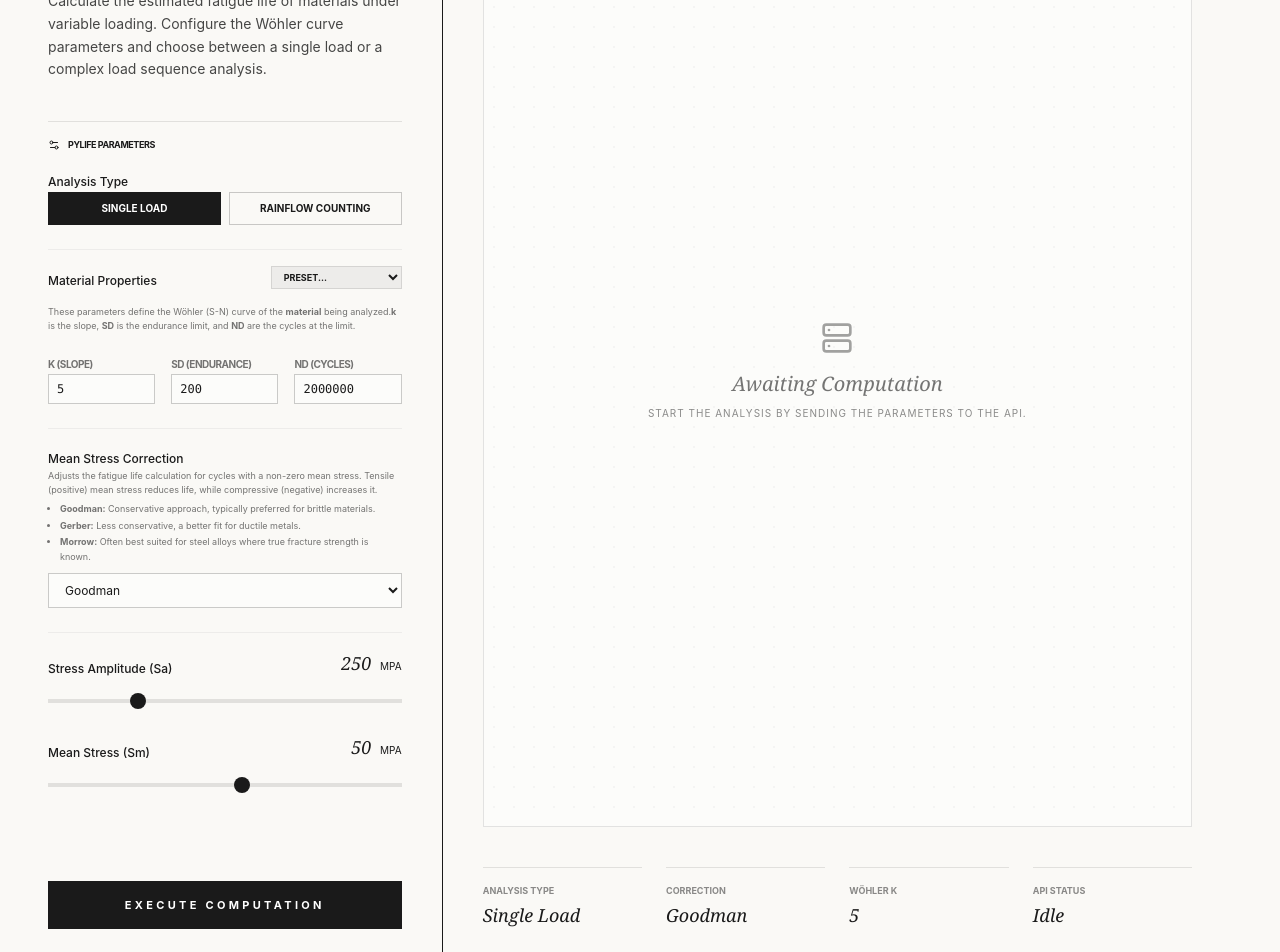
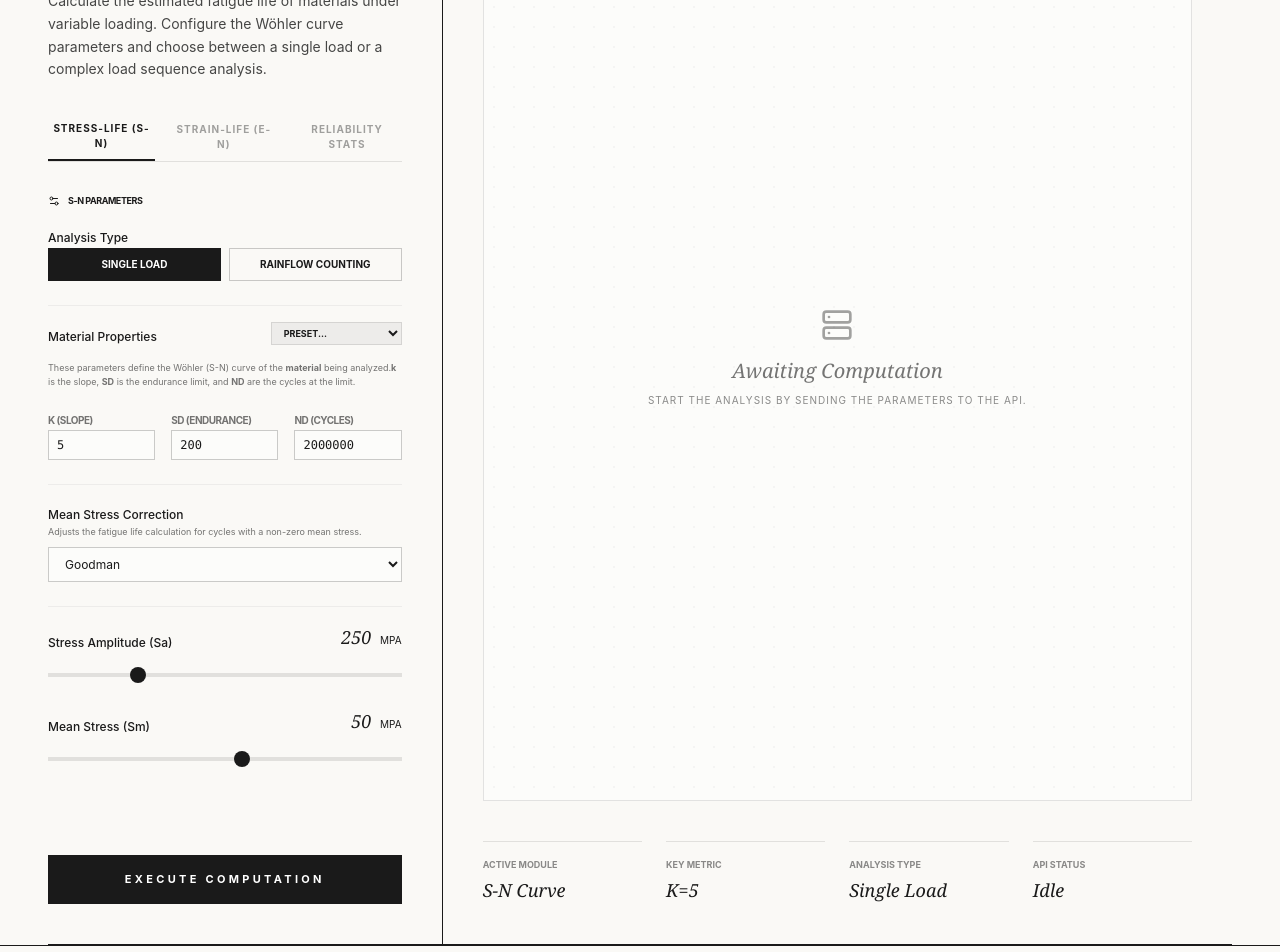
Before and after one commit to Gibraltar1974/pylife, a Next.js app: page / in a window 1280 px wide. Shown: the part 300-1252 px from the top of the page. Built offline with nearby package versions, Linux system fonts and the light colour scheme.

Commit message:
feat: Add state for fatigue module selection
Introduces state variables for selecting between stress-life, strain-life, and reliability fatigue analysis modules. This enables users to switch between different analysis types.

```diff
--- a/app/page.tsx
+++ b/app/page.tsx
@@ -34,6 +34,8 @@ const CustomTooltip = ({ active, payload, label }: any) => {
 };
 
 export default function PyLifeDashboard() {
+  const [fatigueModule, setFatigueModule] = useState<'stress_life'|'strain_life'|'reliability'>('stress_life');
+  // S-N State
   const [stressAmplitude, setStressAmplitude] = useState(250);
   const [meanStress, setMeanStress] = useState(50);
   const [k1, setK1] = useState(5.0);
@@ -42,6 +44,21 @@ export default function PyLifeDashboard() {
   const [correction, setCorrection] = useState('goodman');
   const [analysisType, setAnalysisType] = useState('single_load');
   const [loadSequence, setLoadSequence] = useState('100, 200, -50, 250, -100, 50');
+
+  // Strain-Life State
+  const [kPrime, setKPrime] = useState(1200);
+  const [nPrime, setNPrime] = useState(0.15);
+  const [sigmaF, setSigmaF] = useState(1000);
+  const [bExp, setBExp] = useState(-0.08);
+  const [epsilonF, setEpsilonF] = useState(0.5);
+  const [cExp, setCExp] = useState(-0.6);
+  const [kt, setKt] = useState(2.5); // Notch factor
+
+  // Reliability State
+  const [weibullBeta, setWeibullBeta] = useState(2.5);
+  const [weibullEta, setWeibullEta] = useState(100000);
+  const [targetReliability, setTargetReliability] = useState(0.95);
+
   const [loading, setLoading] = useState(false);
   const [viewMode, setViewMode] = useState<'result'|'chart'>('result');
   const [result, setResult] = useState<null | { status: string; estimated_life_cycles?: number }>(null);
@@ -104,19 +121,34 @@ export default function PyLifeDashboard() {
 
     try {
       const payload: any = {
+        fatigue_module: fatigueModule,
         analysis_type: analysisType,
-        material_k1: k1,
-        material_nd: nd,
-        material_sd: sd,
-        correction_method: correction
       };
 
+      if (fatigueModule === 'stress_life') {
+        payload.material_k1 = k1;
+        payload.material_nd = nd;
+        payload.material_sd = sd;
+        payload.correction_method = correction;
         if (analysisType === 'single_load') {
           payload.stress_amplitude = stressAmplitude;
           payload.mean_stress = meanStress;
         } else {
           const parsedSequence = loadSequence.split(',').map(s => Number(s.trim())).filter(n => !isNaN(n));
           payload.load_sequence = parsedSequence;
+        }
+      } else if (fatigueModule === 'strain_life') {
+        payload.k_prime = kPrime;
+        payload.n_prime = nPrime;
+        payload.sigma_f = sigmaF;
+        payload.b_exp = bExp;
+        payload.epsilon_f = epsilonF;
+        payload.c_exp = cExp;
+        payload.notch_kt = kt;
+      } else if (fatigueModule === 'reliability') {
+        payload.weibull_beta = weibullBeta;
+        payload.weibull_eta = weibullEta;
+        payload.target_reliability = targetReliability;
       }
 
       const response = await fetch('/api/hf-compute', {
@@ -201,14 +233,21 @@ export default function PyLifeDashboard() {
 
             <form onSubmit={handleSimulate} className="space-y-6 flex-1 flex flex-col">
 
+              <div className="flex border-b border-black/10 gap-4">
+                <button type="button" onClick={() => setFatigueModule('stress_life')} className={`pb-2 text-[10px] uppercase font-bold tracking-widest ${fatigueModule === 'stress_life' ? 'border-b-2 border-[#1A1A1A] opacity-100' : 'opacity-40 hover:opacity-100'}`}>Stress-Life (S-N)</button>
+                <button type="button" onClick={() => setFatigueModule('strain_life')} className={`pb-2 text-[10px] uppercase font-bold tracking-widest ${fatigueModule === 'strain_life' ? 'border-b-2 border-[#1A1A1A] opacity-100' : 'opacity-40 hover:opacity-100'}`}>Strain-Life (ε-N)</button>
+                <button type="button" onClick={() => setFatigueModule('reliability')} className={`pb-2 text-[10px] uppercase font-bold tracking-widest ${fatigueModule === 'reliability' ? 'border-b-2 border-[#1A1A1A] opacity-100' : 'opacity-40 hover:opacity-100'}`}>Reliability STATS</button>
+              </div>
+
               {/* Parameters */}
-              <div className="group border-t border-black/10 pt-4">
+              <div className="group pt-2">
                 <label className="block text-[9px] uppercase tracking-tighter font-bold mb-3 flex items-center gap-2">
-                  <Settings2 className="w-3 h-3" /> PyLife Parameters
+                  <Settings2 className="w-3 h-3" /> {fatigueModule === 'stress_life' ? 'S-N Parameters' : fatigueModule === 'strain_life' ? 'Local Strain parameters' : 'Weibull & Stats'}
                 </label>
 
                 <div className="space-y-6 mt-4">
-
+                  {fatigueModule === 'stress_life' && (
+                    <>
                       {/* Analysis Type */}
                       <div className="space-y-2">
                         <label className="text-xs font-medium">Analysis Type</label>
@@ -279,12 +318,7 @@ export default function PyLifeDashboard() {
                       <div className="space-y-2 border-t border-black/5 pt-4">
                         <label className="text-xs font-medium">Mean Stress Correction</label>
                         <div className="text-[9px] opacity-60 mb-2 leading-relaxed">
-                      <p className="mb-1">Adjusts the fatigue life calculation for cycles with a non-zero mean stress. Tensile (positive) mean stress reduces life, while compressive (negative) increases it.</p>
-                      <ul className="list-disc pl-3 mt-1 space-y-0.5">
-                        <li><b>Goodman:</b> Conservative approach, typically preferred for brittle materials.</li>
-                        <li><b>Gerber:</b> Less conservative, a better fit for ductile metals.</li>
-                        <li><b>Morrow:</b> Often best suited for steel alloys where true fracture strength is known.</li>
-                      </ul>
+                          <p className="mb-1">Adjusts the fatigue life calculation for cycles with a non-zero mean stress.</p>
                         </div>
                         <select
                           value={correction}
@@ -329,9 +363,6 @@ export default function PyLifeDashboard() {
                             <div className="flex justify-between items-end">
                               <label className="text-xs font-medium">Load Sequence (Peaks and Valleys)</label>
                             </div>
-                        <p className="text-[9px] opacity-60 mb-2 leading-relaxed">
-                          Enter the sequence of turning points (maximum and minimum stresses) from your load history. Rainflow algorithm only needs the extreme points (peaks/valleys) to extract the full stress cycles, not their duration in time.
-                        </p>
                             <textarea
                               value={loadSequence}
                               onChange={(e) => setLoadSequence(e.target.value)}
@@ -341,6 +372,82 @@ export default function PyLifeDashboard() {
                           </div>
                         )}
                       </div>
+                    </>
+                  )}
+
+                  {fatigueModule === 'strain_life' && (
+                    <div className="space-y-4">
+                      <p className="text-[9px] opacity-60 mt-1 leading-relaxed">
+                        Local Strain Approach. Configure Ramberg-Osgood and Manson-Coffin-Basquin parameters.
+                      </p>
+                      <div className="grid grid-cols-2 gap-4">
+                        <div className="space-y-1">
+                          <label className="text-[10px] uppercase tracking-tighter font-bold opacity-60">K' (Strength Coeff)</label>
+                          <input type="number" step="10" value={kPrime} onChange={e => setKPrime(Number(e.target.value))} className="w-full bg-white/50 border border-black/20 px-2 py-1.5 text-xs outline-none focus:border-[#1A1A1A] font-mono"/>
+                        </div>
+                        <div className="space-y-1">
+                          <label className="text-[10px] uppercase tracking-tighter font-bold opacity-60">n' (Hardening Exp)</label>
+                          <input type="number" step="0.01" value={nPrime} onChange={e => setNPrime(Number(e.target.value))} className="w-full bg-white/50 border border-black/20 px-2 py-1.5 text-xs outline-none focus:border-[#1A1A1A] font-mono"/>
+                        </div>
+                        <div className="space-y-1">
+                          <label className="text-[10px] uppercase tracking-tighter font-bold opacity-60">σ'f (Fatigue Strength)</label>
+                          <input type="number" step="10" value={sigmaF} onChange={e => setSigmaF(Number(e.target.value))} className="w-full bg-white/50 border border-black/20 px-2 py-1.5 text-xs outline-none focus:border-[#1A1A1A] font-mono"/>
+                        </div>
+                        <div className="space-y-1">
+                          <label className="text-[10px] uppercase tracking-tighter font-bold opacity-60">b (Strength Exp)</label>
+                          <input type="number" step="0.01" value={bExp} onChange={e => setBExp(Number(e.target.value))} className="w-full bg-white/50 border border-black/20 px-2 py-1.5 text-xs outline-none focus:border-[#1A1A1A] font-mono"/>
+                        </div>
+                        <div className="space-y-1">
+                          <label className="text-[10px] uppercase tracking-tighter font-bold opacity-60">ε'f (Ductility)</label>
+                          <input type="number" step="0.05" value={epsilonF} onChange={e => setEpsilonF(Number(e.target.value))} className="w-full bg-white/50 border border-black/20 px-2 py-1.5 text-xs outline-none focus:border-[#1A1A1A] font-mono"/>
+                        </div>
+                        <div className="space-y-1">
+                          <label className="text-[10px] uppercase tracking-tighter font-bold opacity-60">c (Ductility Exp)</label>
+                          <input type="number" step="0.01" value={cExp} onChange={e => setCExp(Number(e.target.value))} className="w-full bg-white/50 border border-black/20 px-2 py-1.5 text-xs outline-none focus:border-[#1A1A1A] font-mono"/>
+                        </div>
+                      </div>
+
+                      <div className="border-t border-black/5 pt-4 mt-4 space-y-2">
+                         <div className="flex justify-between items-end">
+                            <label className="text-xs font-medium">Notch Factor (Kt)</label>
+                            <span className="font-serif italic text-lg">{kt}</span>
+                         </div>
+                         <input
+                            type="range" min="1.0" max="5.0" step="0.1" value={kt} onChange={(e) => setKt(Number(e.target.value))}
+                            className="w-full h-1 bg-black/10 appearance-none outline-none [&::-webkit-slider-thumb]:appearance-none [&::-webkit-slider-thumb]:w-4 [&::-webkit-slider-thumb]:h-4 [&::-webkit-slider-thumb]:bg-[#1A1A1A] [&::-webkit-slider-thumb]:rounded-full cursor-pointer"
+                         />
+                      </div>
+                    </div>
+                  )}
+
+                  {fatigueModule === 'reliability' && (
+                    <div className="space-y-4">
+                      <p className="text-[9px] opacity-60 mt-1 leading-relaxed">
+                        Assess fatigue failure probability and survival rates using Weibull distribution.
+                      </p>
+                      <div className="grid grid-cols-2 gap-4">
+                        <div className="space-y-1">
+                          <label className="text-[10px] uppercase tracking-tighter font-bold opacity-60">Weibull Shape (β)</label>
+                          <input type="number" step="0.1" value={weibullBeta} onChange={e => setWeibullBeta(Number(e.target.value))} className="w-full bg-white/50 border border-black/20 px-2 py-1.5 text-xs outline-none focus:border-[#1A1A1A] font-mono"/>
+                        </div>
+                        <div className="space-y-1">
+                          <label className="text-[10px] uppercase tracking-tighter font-bold opacity-60">Weibull Scale (η)</label>
+                          <input type="number" step="1000" value={weibullEta} onChange={e => setWeibullEta(Number(e.target.value))} className="w-full bg-white/50 border border-black/20 px-2 py-1.5 text-xs outline-none focus:border-[#1A1A1A] font-mono"/>
+                        </div>
+                      </div>
+
+                      <div className="border-t border-black/5 pt-4 mt-4 space-y-2">
+                         <div className="flex justify-between items-end">
+                            <label className="text-xs font-medium">Target Reliability Goal</label>
+                            <span className="font-serif italic text-lg">{(targetReliability*100).toFixed(1)}%</span>
+                         </div>
+                         <input
+                            type="range" min="0.5" max="0.999" step="0.001" value={targetReliability} onChange={(e) => setTargetReliability(Number(e.target.value))}
+                            className="w-full h-1 bg-black/10 appearance-none outline-none [&::-webkit-slider-thumb]:appearance-none [&::-webkit-slider-thumb]:w-4 [&::-webkit-slider-thumb]:h-4 [&::-webkit-slider-thumb]:bg-[#1A1A1A] [&::-webkit-slider-thumb]:rounded-full cursor-pointer"
+                         />
+                      </div>
+                    </div>
+                  )}
                 </div>
               </div>
 
@@ -509,16 +616,16 @@ export default function PyLifeDashboard() {
 
             <div className="grid grid-cols-2 md:grid-cols-4 gap-6 mt-10 shrink-0">
               <div className="border-t border-black/10 pt-4">
-                <span className="text-[9px] uppercase font-bold block mb-1 opacity-50">Analysis Type</span>
-                <div className="font-serif text-lg italic">{analysisType === 'single_load' ? 'Single Load' : 'Rainflow'}</div>
+                <span className="text-[9px] uppercase font-bold block mb-1 opacity-50">Active Module</span>
+                <div className="font-serif text-lg italic">{fatigueModule === 'stress_life' ? 'S-N Curve' : fatigueModule === 'strain_life' ? 'ε-N Curve' : 'Weibull'}</div>
               </div>
               <div className="border-t border-black/10 pt-4">
-                <span className="text-[9px] uppercase font-bold block mb-1 opacity-50">Correction</span>
-                <div className="font-serif text-lg italic capitalize">{correction}</div>
+                <span className="text-[9px] uppercase font-bold block mb-1 opacity-50">Key Metric</span>
+                <div className="font-serif text-lg italic capitalize">{fatigueModule === 'stress_life' ? `k=${k1}` : fatigueModule === 'strain_life' ? `Kt=${kt}` : `β=${weibullBeta}`}</div>
               </div>
               <div className="border-t border-black/10 pt-4">
-                <span className="text-[9px] uppercase font-bold block mb-1 opacity-50">Wöhler k</span>
-                <div className="font-serif text-lg italic">{k1}</div>
+                <span className="text-[9px] uppercase font-bold block mb-1 opacity-50">Analysis type</span>
+                <div className="font-serif text-lg italic">{fatigueModule === 'stress_life' ? (analysisType === 'single_load' ? 'Single Load' : 'Rainflow') : 'Custom'}</div>
               </div>
               <div className="border-t border-black/10 pt-4">
                 <span className="text-[9px] uppercase font-bold block mb-1 opacity-50">API Status</span>
```
Lines whose indentation alone changed are shown as unchanged.
